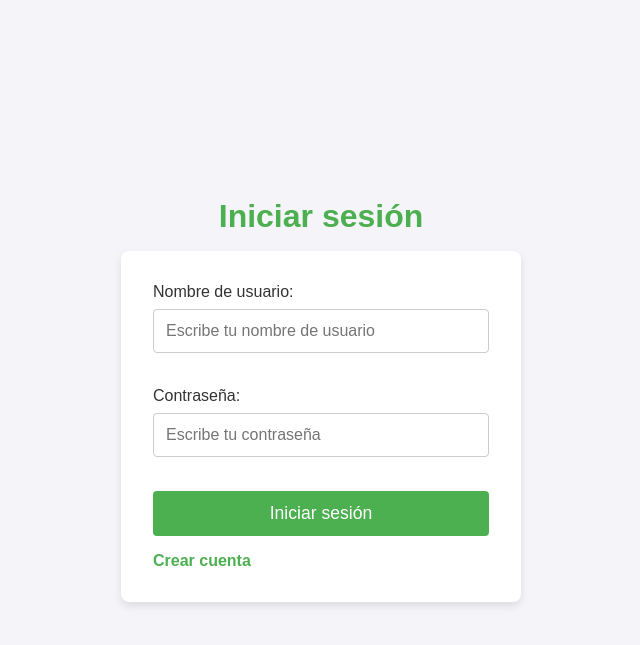
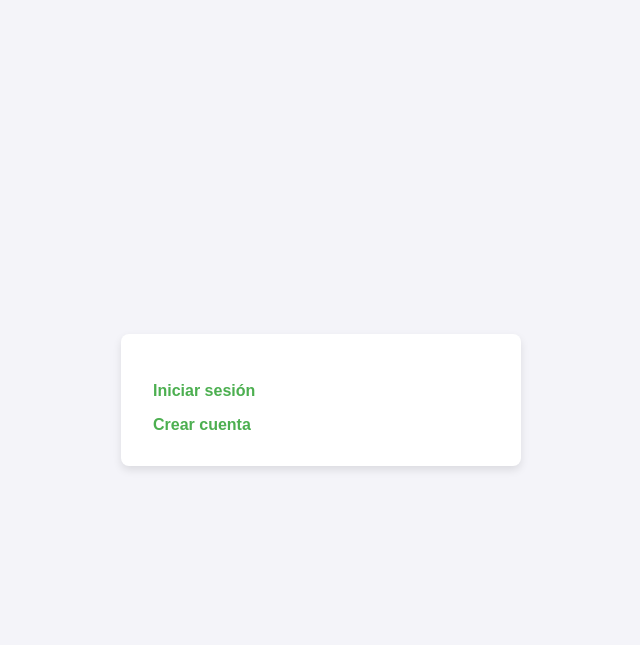
Before and after one commit to alockgoy/juegospendientes, a PHP site: page / in a window 1280 px wide. Shown: the top 645 px of the page, without its empty margins (319-959 px from the left). Run offline with PHP 8.4, Linux system fonts and the light colour scheme.

Commit message:
Crear cuentas (aparentemente)
Aparentemente ya se pueden crear cuentas de usuario. Aún así falta testearlo en el NAS a ver cómo responde.

```diff
--- a/css/singup.css
+++ b/css/singup.css
@@ -59,7 +59,7 @@ input[type="password"], input[type="email"] {
 button {
     width: 100%;
     padding: 0.75rem;
-    background-color: #4CAF50;
+    background-color: blue;
     color: white;
     font-size: 1.1rem;
     border: none;
@@ -69,5 +69,5 @@ button {
 }
 
 button:hover {
-    background-color: #45a049;
+    background-color: darkblue;
 }
--- a/html/login.html
+++ b/html/login.html
@@ -41,7 +41,7 @@
 
       <!--Enlace para crear cuenta-->
       <section>
-        <a href="./html/singup.html">Crear cuenta</a>
+        <a href="./singup.html">Crear cuenta</a>
       </section>
     </form>
   </main>
--- a/html/singup.html
+++ b/html/singup.html
@@ -29,6 +29,11 @@
 
             <!--Botón para enviar el formulario-->
             <button type="submit">Crear cuenta</button>
+
+            <!--Enlace al inico de sesión-->
+            <section>
+                <a href="./html/login.html">Iniciar sesión</a>
+            </section>
         </form>
 
     </main>
--- a/index.html
+++ b/index.html
@@ -24,26 +24,9 @@
 
 <body>
 
-  <h1>Iniciar sesión</h1>
-
   <main>
-    <form action="./php/login.php" method="post">
-      <!--Campo para el nombre del usuario-->
-      <label for="username">Nombre de usuario: </label>
-      <input type="text" name="username" placeholder="Escribe tu nombre de usuario" required /> <br/><br/>
-
-      <!--Campo para la contraseña del usuario-->
-      <label for="password">Contraseña: </label>
-      <input type="password" name="clave" placeholder="Escribe tu contraseña" required /> <br/><br/>
-
-      <!--Botón para enviar el formulario-->
-      <button type="submit">Iniciar sesión</button>
-
-      <!--Enlace para crear cuenta-->
-      <section>
-        <a href="./html/singup.html">Crear cuenta</a>
-      </section>
-    </form>
+    <a href="./html/login.html">Iniciar sesión</a> <br/>
+    <a href="./html/singup.html">Crear cuenta</a>
   </main>
 
 </body>
--- a/php/conectar.php
+++ b/php/conectar.php
@@ -5,7 +5,7 @@
     ini_set('display_errors', 1);
 
     //comprobar que existe el archivo de configuración
-    $configPath = __DIR__ . '../sql/config.php';
+    $configPath = __DIR__ . '/../sql/config.php';
     if (!file_exists($configPath)) {
         echo "<p><strong>No se encuentra el archivo de configuración</strong><p>";
     }
--- a/sql/createDatabase.sql
+++ b/sql/createDatabase.sql
@@ -29,7 +29,7 @@ CREATE TABLE Anade (
 );
 
 /* Crear un usuario que tenga permisos sobre esta base de datos sin necesidad de tirar de root*/
-CREATE USER 'usuario_juegos'@'localhost' IDENTIFIED BY 'Franceselquemehackee@123';
+CREATE USER 'usuario_juegos'@'localhost' IDENTIFIED WITH caching_sha2_password BY 'Franceselquemehackee@123';
 GRANT ALL PRIVILEGES ON JuegosPendientes.* TO 'usuario_juegos'@'localhost';
 FLUSH PRIVILEGES;
 
```
Also changed, not shown: php/login.php (+21 -1 lines), php/singup.php (+18 -1 lines), sql/config.php (line endings or trailing spaces).
